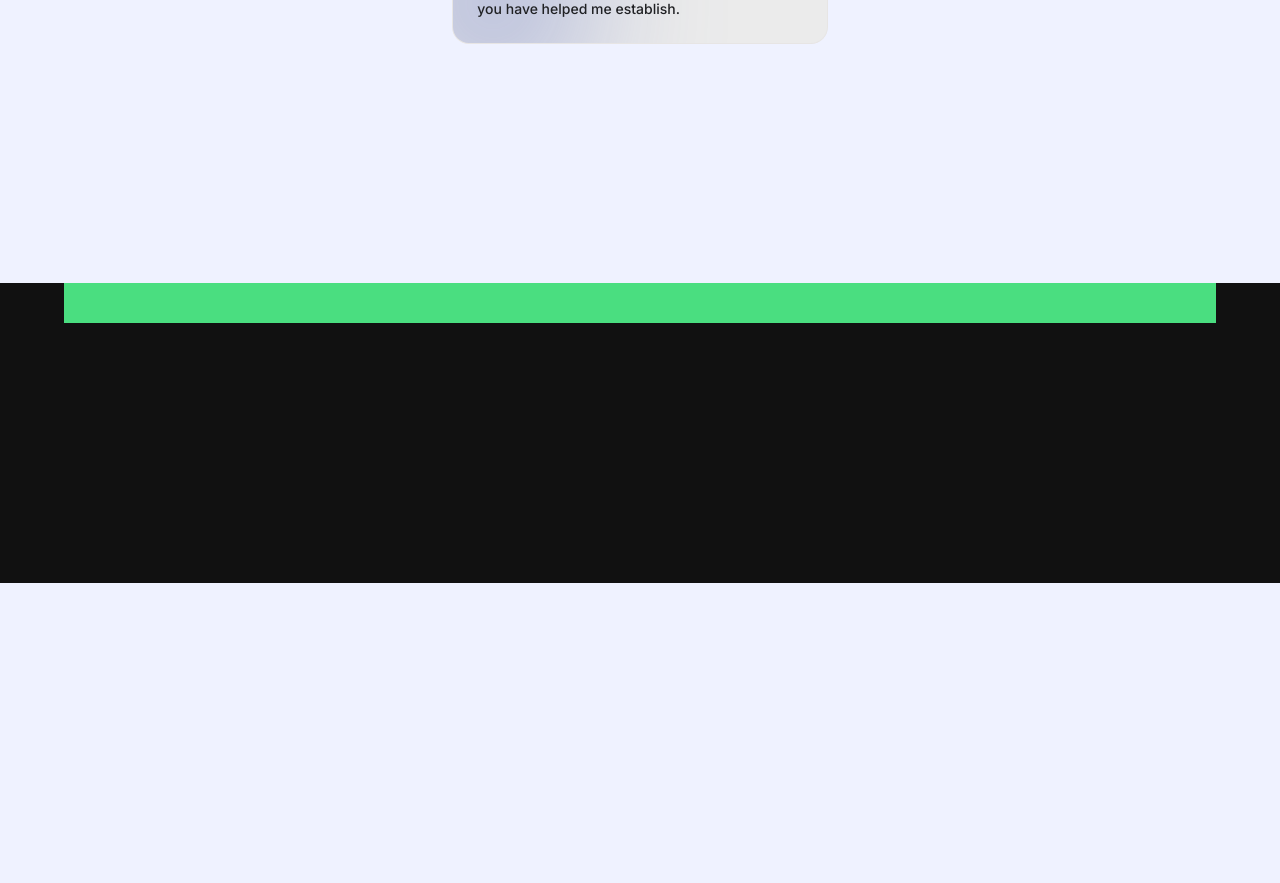
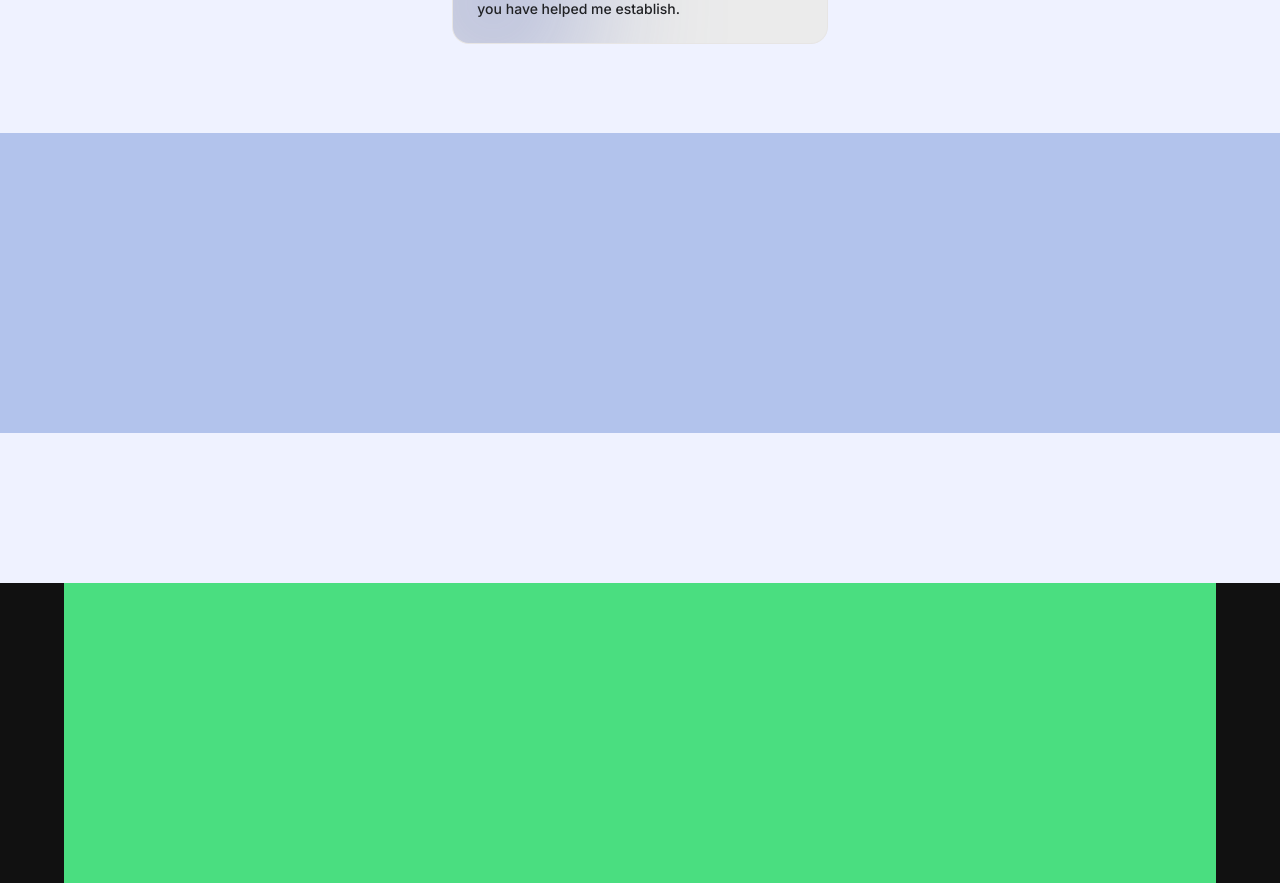
Before and after one commit to mbonikev/hotel_talents_pool, a React (Vite) app: page /#/ in a window 1280 px wide. Shown: the part 3400-4283 px from the top of the page. Before the commit the page ends 3983 px from the top, so only its background shows below. Built offline with nearby package versions, Linux system fonts and the light colour scheme; what ldrs would draw is missing.

Commit message:
Stalker-commit: src/components/Footer.jsx

```diff
--- a/src/components/Footer.jsx
+++ b/src/components/Footer.jsx
@@ -6,8 +6,9 @@ import { Link } from "react-router-dom";
 function Footer() {
   return (
     <div className="w-full bg-body-color flex flex-col items-start pt-[200px] justify-between max-md:flex-col max-md:gap-3 text-dark-text">
-      <div className="bg-[#111111] w-full min-h-[300px] px-16 max-lg:px-5">
-        <div className="bg-green-400 w-full min-h-full p-5"></div>
+      <div className="bg-[#b2c3ec] w-full min-h-[300px] px-16 max-lg:px-5 translate-y-[-150px]"></div>
+      <div className="bg-[#111111] w-full min-h-[300px] flex items-center justify-center flex-col px-16 max-lg:px-5">
+        <div className="bg-green-400 w-full h-full flex-1 p-5"></div>
       </div>
     </div>
   );
```
